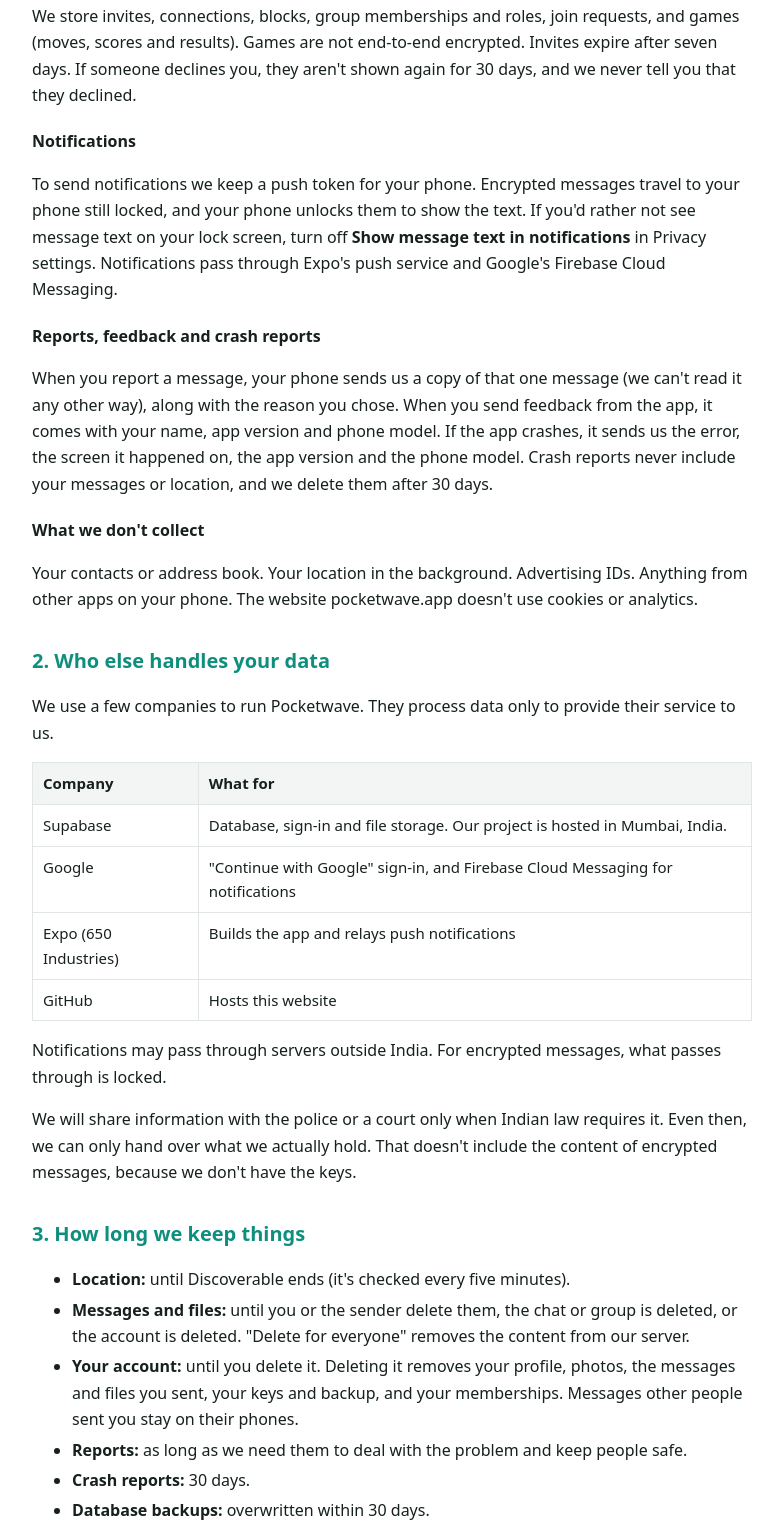
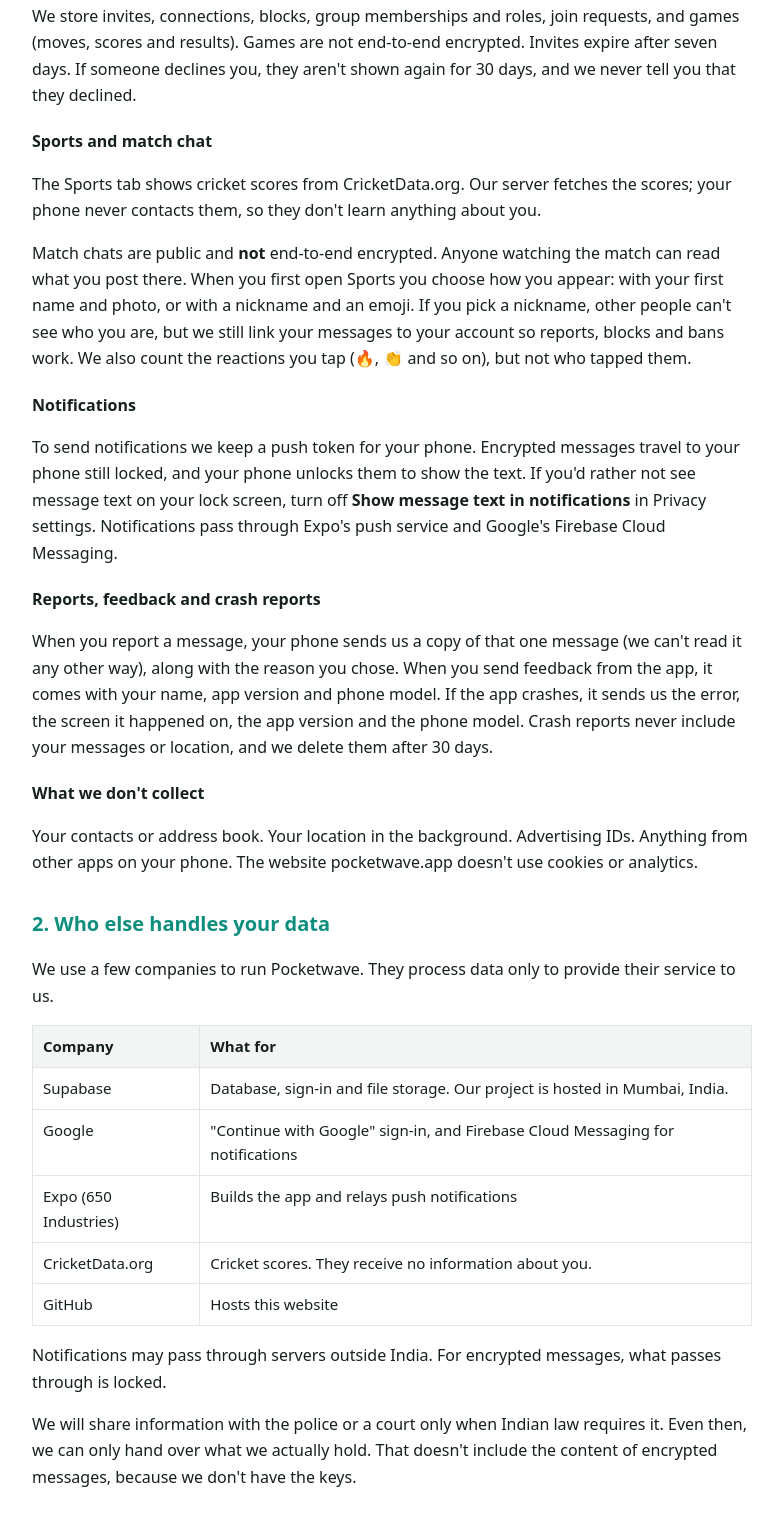
Before and after one commit to hariharansnowarc-cloud/pocketwave-website, a plain HTML site: page privacy.html in a window 1280 px wide. Shown: the part 2157-3684 px from the top of the page, without its empty margins (248-1031 px from the left). Drawn offline with Linux system fonts and the light colour scheme.

Commit message:
Privacy and terms: sports scores and public match chat
Co-Authored-By: Claude Opus 5.5 <noreply@anthropic.com>
Claude-Session: https://claude.ai/code/session_01W5Kxcemd97T17DEnuPdYzb

```diff
--- a/privacy.html
+++ b/privacy.html
@@ -47,6 +47,10 @@
 <h3>Connections, groups and games</h3>
 <p>We store invites, connections, blocks, group memberships and roles, join requests, and games (moves, scores and results). Games are not end-to-end encrypted. Invites expire after seven days. If someone declines you, they aren't shown again for 30 days, and we never tell you that they declined.</p>
 
+<h3>Sports and match chat</h3>
+<p>The Sports tab shows cricket scores from CricketData.org. Our server fetches the scores; your phone never contacts them, so they don't learn anything about you.</p>
+<p>Match chats are public and <strong>not</strong> end-to-end encrypted. Anyone watching the match can read what you post there. When you first open Sports you choose how you appear: with your first name and photo, or with a nickname and an emoji. If you pick a nickname, other people can't see who you are, but we still link your messages to your account so reports, blocks and bans work. We also count the reactions you tap (🔥, 👏 and so on), but not who tapped them.</p>
+
 <h3>Notifications</h3>
 <p>To send notifications we keep a push token for your phone. Encrypted messages travel to your phone still locked, and your phone unlocks them to show the text. If you'd rather not see message text on your lock screen, turn off <strong>Show message text in notifications</strong> in Privacy settings. Notifications pass through Expo's push service and Google's Firebase Cloud Messaging.</p>
 
@@ -63,6 +67,7 @@
 <tr><td>Supabase</td><td>Database, sign-in and file storage. Our project is hosted in Mumbai, India.</td></tr>
 <tr><td>Google</td><td>"Continue with Google" sign-in, and Firebase Cloud Messaging for notifications</td></tr>
 <tr><td>Expo (650 Industries)</td><td>Builds the app and relays push notifications</td></tr>
+<tr><td>CricketData.org</td><td>Cricket scores. They receive no information about you.</td></tr>
 <tr><td>GitHub</td><td>Hosts this website</td></tr>
 </table>
 <p>Notifications may pass through servers outside India. For encrypted messages, what passes through is locked.</p>
@@ -73,6 +78,7 @@
 <li><strong>Location:</strong> until Discoverable ends (it's checked every five minutes).</li>
 <li><strong>Messages and files:</strong> until you or the sender delete them, the chat or group is deleted, or the account is deleted. "Delete for everyone" removes the content from our server.</li>
 <li><strong>Your account:</strong> until you delete it. Deleting it removes your profile, photos, the messages and files you sent, your keys and backup, and your memberships. Messages other people sent you stay on their phones.</li>
+<li><strong>Match chat:</strong> deleted 1 hour after the match ends. Reported messages are kept until we review them; messages we remove are kept hidden for 180 days in case the law requires them, then deleted.</li>
 <li><strong>Reports:</strong> as long as we need them to deal with the problem and keep people safe.</li>
 <li><strong>Crash reports:</strong> 30 days.</li>
 <li><strong>Database backups:</strong> overwritten within 30 days.</li>
```
Also changed, not shown: terms.html (+2 -1 lines).
